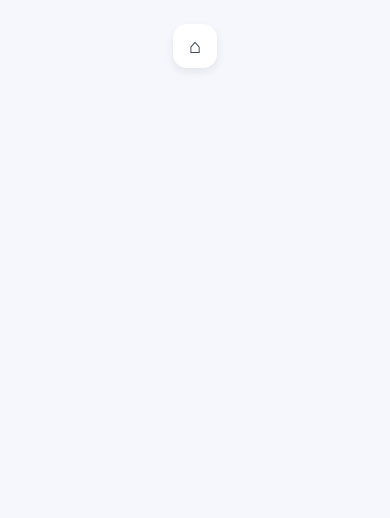
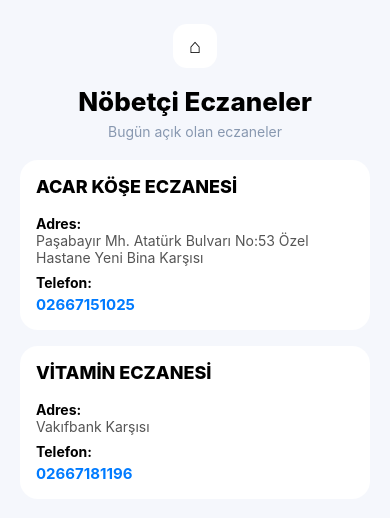
Before and after one commit to lalkasikci/Bandirma-Cepte, a React Native app: screen /Pharmacy in a window 390 px wide. Shown: the top 518 px of the page. Built offline with nearby package versions, Linux system fonts and the light colour scheme; no server answers.

Commit message:
eczane sayfası eklendi

```diff
--- /dev/null
+++ b/src/data/pharmacies.js
@@ -0,0 +1,14 @@
+export const pharmacies = [
+  {
+    id: '1',
+    name: 'ACAR KÖŞE ECZANESİ',
+    address: 'Paşabayır Mh. Atatürk Bulvarı No:53 Özel Hastane Yeni Bina Karşısı',
+    phone: '02667151025',
+  },
+  {
+    id: '2',
+    name: 'VİTAMİN ECZANESİ',
+    address: 'Vakıfbank Karşısı',
+    phone: '02667181196',
+  },
+];
--- a/src/screens/BusTimeScreen.js
+++ b/src/screens/BusTimeScreen.js
@@ -84,6 +84,7 @@ const styles = StyleSheet.create({
     borderRadius: 14,
     backgroundColor: '#FFFFFF',
     alignItems: 'center',
+    alignSelf: 'center',
     justifyContent: 'center',
     marginBottom: 18,
     elevation: 4,
--- a/src/screens/PharmacyScreen.js
+++ b/src/screens/PharmacyScreen.js
@@ -1,17 +1,31 @@
-import { View, Text, Pressable, StyleSheet } from 'react-native';
+import { View, Text, Pressable, StyleSheet, ScrollView } from 'react-native';
+import { pharmacies } from '../data/pharmacies';
 
 export default function PharmacyScreen({ navigation }) {
   return (
-    <View style={styles.container}>
-      <View style={styles.headerRow}>
+    <ScrollView style={styles.container}>
       <Pressable
         style={styles.homeButton}
         onPress={() => navigation.navigate('Home')}
       >
         <Text style={styles.homeButtonIcon}>⌂</Text>
       </Pressable>
+
+      <Text style={styles.pageTitle}>Nöbetçi Eczaneler</Text>
+      <Text style={styles.subtitle}>Bugün açık olan eczaneler</Text>
+
+      {pharmacies.map((pharmacy) => (
+        <View key={pharmacy.id} style={styles.card}>
+          <Text style={styles.pharmacyName}>{pharmacy.name}</Text>
+
+          <Text style={styles.label}>Adres:</Text>
+          <Text style={styles.info}>{pharmacy.address}</Text>
+
+          <Text style={styles.label}>Telefon:</Text>
+          <Text style={styles.phone}>{pharmacy.phone}</Text>
         </View>
-    </View>
+      ))}
+    </ScrollView>
   );
 }
 
@@ -22,12 +36,6 @@ const styles = StyleSheet.create({
     paddingHorizontal: 20,
     paddingTop: 24,
   },
-  headerRow: {
-    flexDirection: 'row',
-    alignItems: 'center',
-    justifyContent: 'center',
-    marginBottom: 16,
-  },
   homeButton: {
     width: 44,
     height: 44,
@@ -35,30 +43,51 @@ const styles = StyleSheet.create({
     backgroundColor: '#FFFFFF',
     alignItems: 'center',
     justifyContent: 'center',
-    shadowColor: '#1B1F2A',
-    shadowOffset: { width: 0, height: 4 },
-    shadowOpacity: 0.08,
-    shadowRadius: 8,
+    marginBottom: 18,
     elevation: 4,
+    alignSelf: 'center',
   },
   homeButtonIcon: {
     fontSize: 20,
-    color: '#182033',
     fontWeight: '800',
   },
-  topIconRow: {
-    alignItems: 'center',
-    justifyContent: 'center',
-    marginBottom: 14,
+  pageTitle: {
+    fontSize: 26,
+    fontWeight: '800',
+    textAlign: 'center',
   },
-  screenIcon: {
-    fontSize: 50,
+  subtitle: {
+    fontSize: 14,
+    color: '#8898B0',
+    textAlign: 'center',
+    marginBottom: 20,
+    marginTop: 6,
   },
-  pageTitle: {
-    fontSize: 24,
+  card: {
+    backgroundColor: '#FFFFFF',
+    borderRadius: 18,
+    padding: 16,
+    marginBottom: 16,
+    elevation: 3,
+  },
+  pharmacyName: {
+    fontSize: 18,
     fontWeight: '800',
-    color: '#182033',
-    textAlign: 'center',
-    marginBottom: 16,
+    marginBottom: 10,
+  },
+  label: {
+    fontSize: 14,
+    fontWeight: '700',
+    marginTop: 8,
+  },
+  info: {
+    fontSize: 14,
+    color: '#555',
+  },
+  phone: {
+    fontSize: 15,
+    fontWeight: '700',
+    color: '#007BFF',
+    marginTop: 4,
   },
 });
```
Lines whose indentation alone changed are shown as unchanged.
